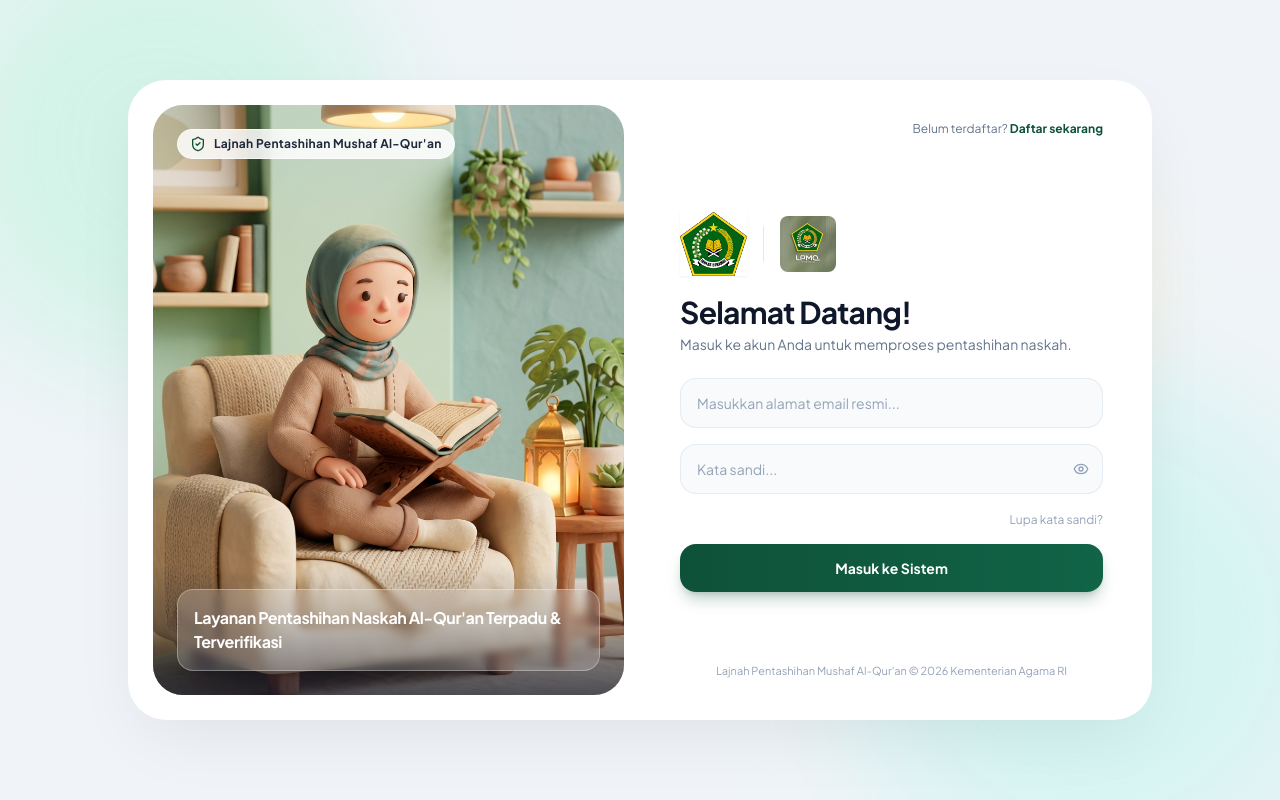
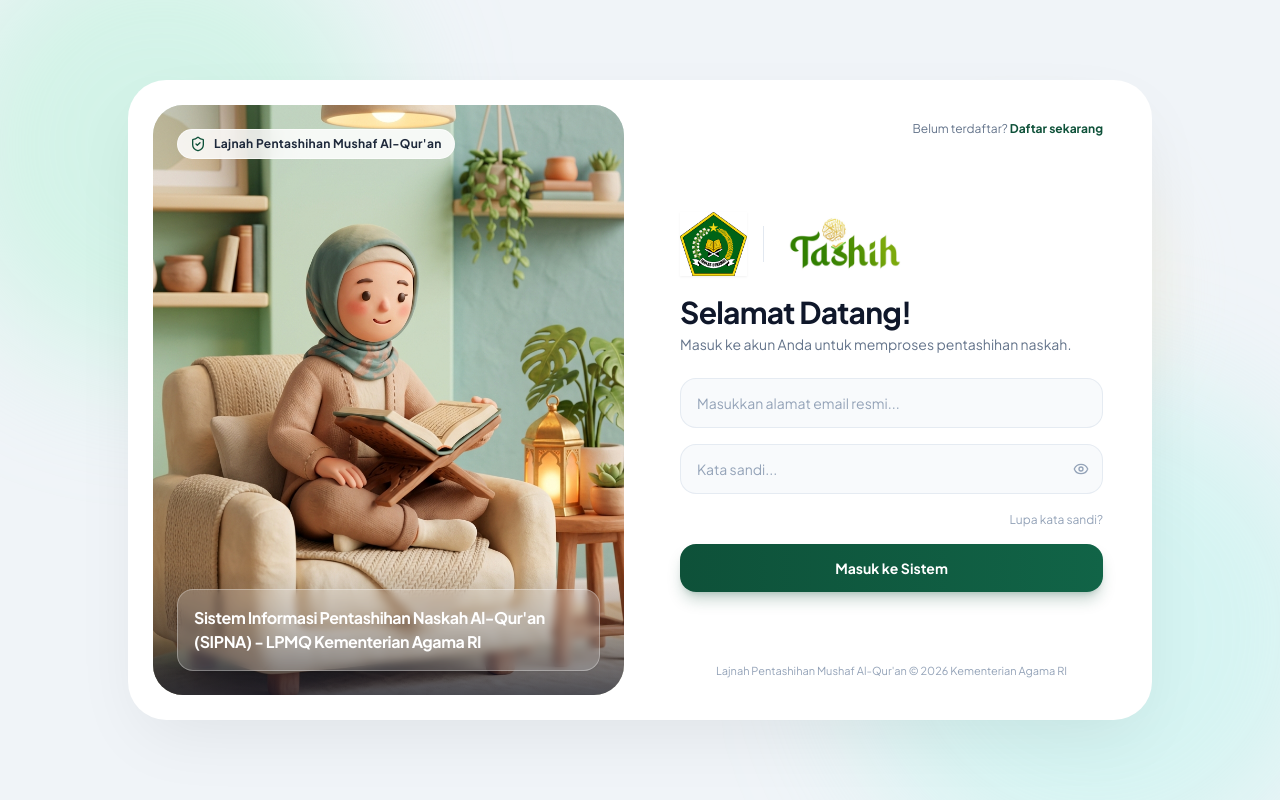
Before and after one commit to farisifakhri/lpmqtashihhub, a React (Vite) app in the folder frontend/: page /login in a window 1280 px wide. Built offline with nearby package versions, Linux system fonts and the light colour scheme; no server answers.

Commit message:
Refactor code structure for improved readability and maintainability

```diff
--- a/frontend/src/components/layout/Navbar.jsx
+++ b/frontend/src/components/layout/Navbar.jsx
@@ -15,7 +15,7 @@
 } from 'lucide-react';
 import { Link, useNavigate, useLocation } from 'react-router-dom';
 import kemenagLogo from '@/assets/kemenag.png';
-import lpmqLogo from '@/assets/lpmq.jpg';
+import lpmqLogo from '@/assets/lpmq.png';
 
 export const Navbar = ({ sidebarOpen, onToggleSidebar }) => {
   const { currentUser, logout } = useAuth();
--- a/frontend/src/components/layout/Sidebar.jsx
+++ b/frontend/src/components/layout/Sidebar.jsx
@@ -18,7 +18,7 @@
 } from 'lucide-react';
 import { clsx } from 'clsx';
 import kemenagLogo from '@/assets/kemenag.png';
-import lpmqLogo from '@/assets/lpmq.jpg';
+import lpmqLogo from '@/assets/lpmq.png';
 
 export const Sidebar = ({ isOpen = true, onClose }) => {
   const { currentUser } = useAuth();
--- a/frontend/src/features/auth/LoginPage.jsx
+++ b/frontend/src/features/auth/LoginPage.jsx
@@ -3,7 +3,7 @@
 import { useNavigate, useLocation, Link } from 'react-router-dom';
 import { Eye, EyeOff, AlertCircle, ShieldCheck } from 'lucide-react';
 import kemenagLogo from '@/assets/kemenag.png';
-import lpmqLogo from '@/assets/lpmq.jpg';
+import lpmqLogo from '@/assets/lpmq.png';
 import quran3dImg from '@/assets/quran-3d.jpg';
 
 export const LoginPage = () => {
@@ -70,7 +70,7 @@
             <div className="relative z-10 p-5 sm:p-6 bg-gradient-to-t from-neutral-900/70 via-neutral-900/30 to-transparent pt-12">
               <div className="backdrop-blur-sm bg-white/20 p-4 rounded-2xl border border-white/30 text-white shadow-sm">
                 <h3 className="text-sm sm:text-base font-bold text-white leading-snug">
-                  Layanan Pentashihan Naskah Al-Qur'an Terpadu & Terverifikasi
+                  Sistem Informasi Pentashihan Naskah Al-Qur'an (SIPNA) - LPMQ Kementerian Agama RI
                 </h3>
               </div>
             </div>
--- a/frontend/src/features/auth/RegisterPublisherPage.jsx
+++ b/frontend/src/features/auth/RegisterPublisherPage.jsx
@@ -18,7 +18,7 @@
   UserCheck,
 } from 'lucide-react';
 import kemenagLogo from '@/assets/kemenag.png';
-import lpmqLogo from '@/assets/lpmq.jpg';
+import lpmqLogo from '@/assets/lpmq.png';
 import quran3dImg from '@/assets/quran-3d.jpg';
 
 export const RegisterPublisherPage = () => {
```
Also changed, not shown: frontend/src/assets/lpmq.jpg (deleted), frontend/src/assets/lpmq.png (added).
